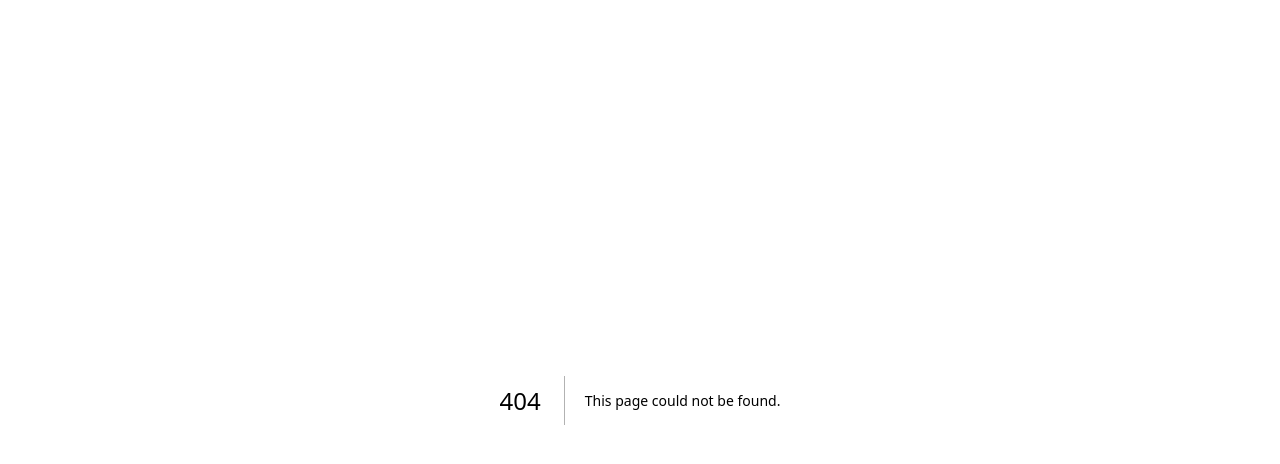
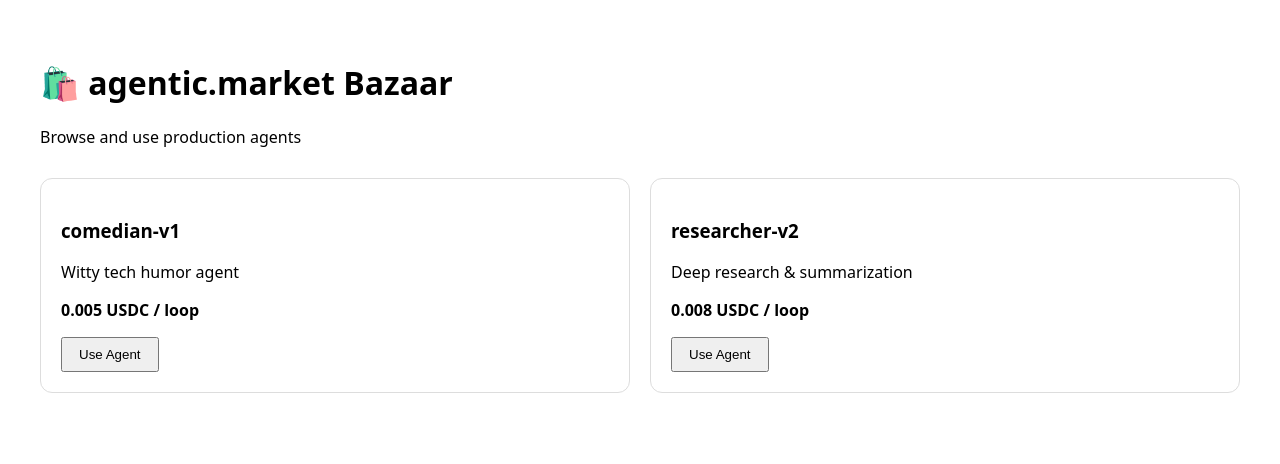
Before and after one commit to attestifyagent/attestify-os, a Next.js app: page /bazaar in a window 1280 px wide. Before the commit this address had no page. Shown: the top 464 px of the page. Built offline with nearby package versions, Linux system fonts and the light colour scheme.

Commit message:
Create page.js

```diff
--- /dev/null
+++ b/app/bazaar/page.js
@@ -0,0 +1,25 @@
+// app/bazaar/page.js
+export default function Bazaar() {
+  return (
+    <div style={{ padding: '40px' }}>
+      <h1>🛍️ agentic.market Bazaar</h1>
+      <p>Browse and use production agents</p>
+
+      <div style={{ display: 'grid', gridTemplateColumns: 'repeat(auto-fit, minmax(280px, 1fr))', gap: '20px', marginTop: '30px' }}>
+        <div style={{ border: '1px solid #ddd', padding: '20px', borderRadius: '12px' }}>
+          <h3>comedian-v1</h3>
+          <p>Witty tech humor agent</p>
+          <p><strong>0.005 USDC / loop</strong></p>
+          <button style={{ padding: '8px 16px' }}>Use Agent</button>
+        </div>
+
+        <div style={{ border: '1px solid #ddd', padding: '20px', borderRadius: '12px' }}>
+          <h3>researcher-v2</h3>
+          <p>Deep research & summarization</p>
+          <p><strong>0.008 USDC / loop</strong></p>
+          <button style={{ padding: '8px 16px' }}>Use Agent</button>
+        </div>
+      </div>
+    </div>
+  );
+}
```
